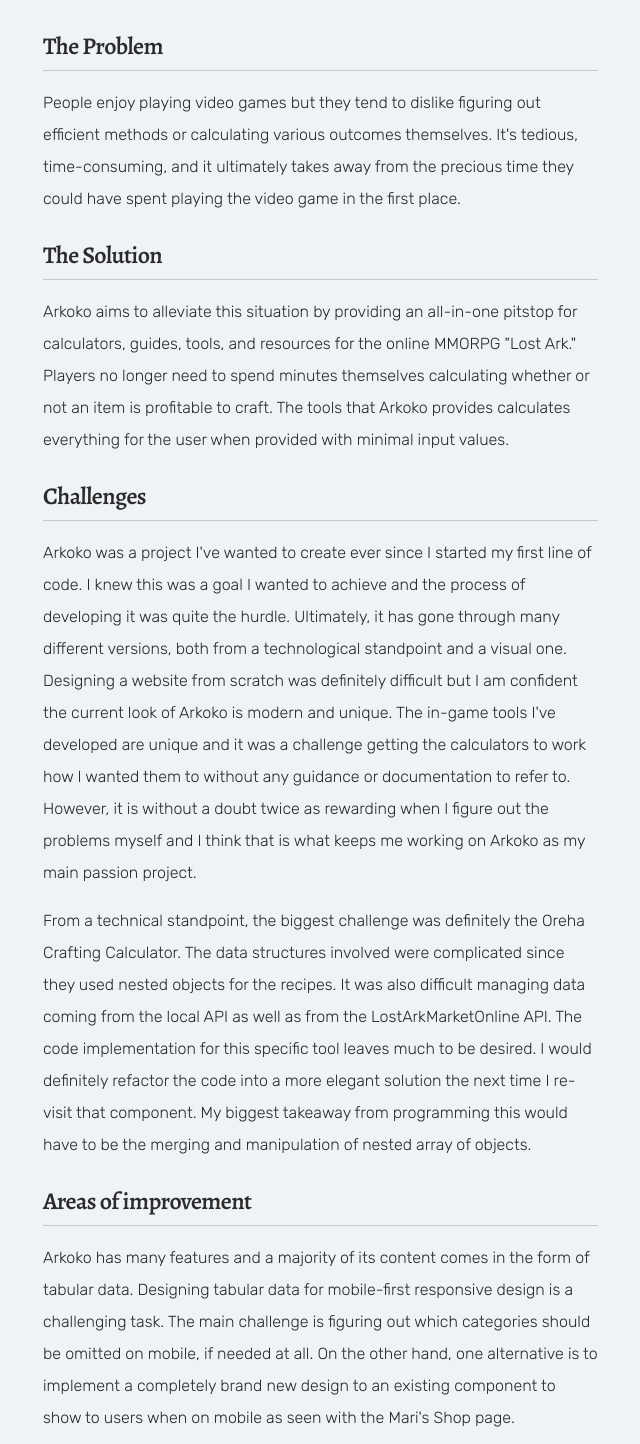
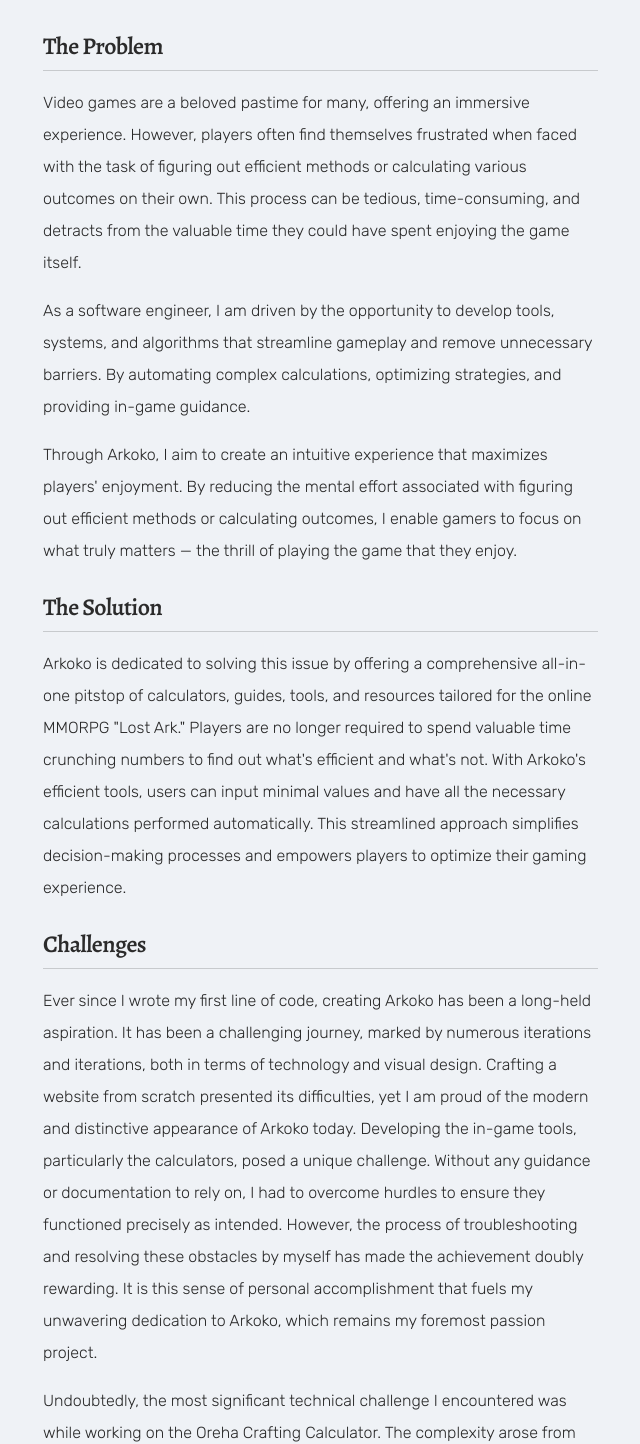
Before and after one commit to Yezo/portfolio-v2, a Next.js app: page /projects/arkoko in a window 1280 px wide. Shown: the part 596-2040 px from the top of the page, without its empty margins (299-939 px from the left). Built offline with nearby package versions, Linux system fonts and the light colour scheme; a web font is replaced by a local one.

Commit message:
update case study for arkoko

```diff
--- a/src/app/projects/arkoko/page.tsx
+++ b/src/app/projects/arkoko/page.tsx
@@ -51,37 +51,41 @@
         <div>
           <TitleH2>The Problem</TitleH2>
           <Paragraph>
-            {`People enjoy playing video games but they tend to dislike figuring out efficient methods
-          or calculating various outcomes themselves. It's tedious, time-consuming, and it
-          ultimately takes away from the precious time they could have spent playing the video game
-          in the first place.`}
+            {`Video games are a beloved pastime for many, offering an immersive experience. However, players often find themselves frustrated when faced with the task of figuring out efficient methods or calculating various outcomes on their own. This process can be tedious, time-consuming, and detracts from the valuable time they could have spent enjoying the game itself.`}
+          </Paragraph>
+          <Paragraph>
+            {`As a software engineer, I am driven by the opportunity to develop tools, systems, and algorithms that streamline gameplay and remove unnecessary barriers. By automating complex calculations, optimizing strategies, and providing in-game guidance.`}
+          </Paragraph>
+          <Paragraph>
+            {`Through Arkoko, I aim to create an intuitive experience that maximizes players' enjoyment. By reducing the mental effort associated with figuring out efficient methods or calculating outcomes, I enable gamers to focus on what truly matters — the thrill of playing the game that they enjoy.`}
           </Paragraph>
         </div>
 
         <div>
           <TitleH2>The Solution</TitleH2>
           <Paragraph>
-            {`Arkoko aims to alleviate this situation by providing an all-in-one pitstop for calculators, guides, tools, and resources for the online MMORPG "Lost Ark." Players no longer need to spend minutes themselves calculating whether or not an item is profitable to craft. The tools that Arkoko provides calculates everything for the user when provided with minimal input values.`}
+            {`Arkoko is dedicated to solving this issue by offering a comprehensive all-in-one pitstop of calculators, guides, tools, and resources tailored for the online MMORPG "Lost Ark." Players are no longer required to spend valuable time crunching numbers to find out what's efficient and what's not. With Arkoko's efficient tools, users can input minimal values and have all the necessary calculations performed automatically. This streamlined approach simplifies decision-making processes and empowers players to optimize their gaming experience.
+            `}
           </Paragraph>
         </div>
 
         <div>
           <TitleH2>Challenges</TitleH2>
           <Paragraph>
-            {`Arkoko was a project I've wanted to create ever since I started my first line of code. I knew this was a goal I wanted to achieve and the process of developing it was quite the hurdle. Ultimately, it has gone through many different versions, both from a technological standpoint and a visual one. Designing a website from scratch was definitely difficult but I am confident the current look of Arkoko is modern and unique. The in-game tools I've developed are unique and it was a challenge getting the calculators to work how I wanted them to without any guidance or documentation to refer to. However, it is without a doubt twice as rewarding when I figure out the problems myself and I think that is what keeps me working on Arkoko as my main passion project.`}
+            {`Ever since I wrote my first line of code, creating Arkoko has been a long-held aspiration. It has been a challenging journey, marked by numerous iterations and iterations, both in terms of technology and visual design. Crafting a website from scratch presented its difficulties, yet I am proud of the modern and distinctive appearance of Arkoko today. Developing the in-game tools, particularly the calculators, posed a unique challenge. Without any guidance or documentation to rely on, I had to overcome hurdles to ensure they functioned precisely as intended. However, the process of troubleshooting and resolving these obstacles by myself has made the achievement doubly rewarding. It is this sense of personal accomplishment that fuels my unwavering dedication to Arkoko, which remains my foremost passion project.`}
           </Paragraph>
           <Paragraph>
-            {`From a technical standpoint, the biggest challenge was definitely the Oreha Crafting Calculator. The data structures involved were complicated since they used nested objects for the recipes. It was also difficult managing data coming from the local API as well as from the LostArkMarketOnline API. The code implementation for this specific tool leaves much to be desired. I would definitely refactor the code into a more elegant solution the next time I re-visit that component. My biggest takeaway from programming this would have to be the merging and manipulation of nested array of objects.`}
+            {`Undoubtedly, the most significant technical challenge I encountered was while working on the Oreha Crafting Calculator. The complexity arose from the intricate data structures involved, particularly the usage of nested objects for the recipes. Managing data from both the local API and the LostArkMarketOnline API further added to the difficulty. Upon reflection, the code implementation for this specific tool falls short of my desired standards. Given the chance, I would refactor the code to achieve a more elegant and streamlined solution when revisiting that component. The most valuable lesson I gained from programming this feature was mastering the art of merging and manipulating nested arrays of objects.`}
           </Paragraph>
         </div>
 
         <div>
           <TitleH2>Areas of improvement</TitleH2>
           <Paragraph>
-            {`Arkoko has many features and a majority of its content comes in the form of tabular data. Designing tabular data for mobile-first responsive design is a challenging task. The main challenge is figuring out which categories should be omitted on mobile, if needed at all. On the other hand, one alternative is to implement a completely brand new design to an existing component to show to users when on mobile as seen with the Mari's Shop page.`}
+            {`Arkoko is an ambitious project with a vision to introduce a multitude of additional features in the future. However, one significant challenge is the absence of an official API that can provide real-time data. Currently, Arkoko relies on its own local API, which, regrettably, lacks sufficient data, and an external third-party API that relies on crowd-sourced information. The dependency on these limited data sources is less than ideal. Ideally, in the future, it is my hope that Amazon will launch an official API, offering comprehensive and reliable data that would greatly enhance the capabilities of Arkoko.`}
           </Paragraph>
           <Paragraph>
-            {`The website itself fetches a lot of data from multiple sources. It pulls data from our own API that has stored data in MongoDB and it also takes in data from an external API. It would be a huge improvement to the codebase as well as the developer experience if I added a state management library like Redux, SWR, or Zustand. To further abstract the component logic from the view logic, it would be wise to create custom hooks for many of the components.`}
+            {`The website relies on fetching extensive data from multiple sources. It retrieves information from our MongoDB-based API, which houses our stored data, and also integrates data from an external API. To enhance both the codebase and the developer experience, incorporating a state management library such as Redux, SWR, or Zustand would yield significant improvements. Additionally, in order to further separate the component logic from the view logic, creating custom hooks for various components would be a good choice to achieve abstraction.`}
           </Paragraph>
         </div>
       </section>
```
